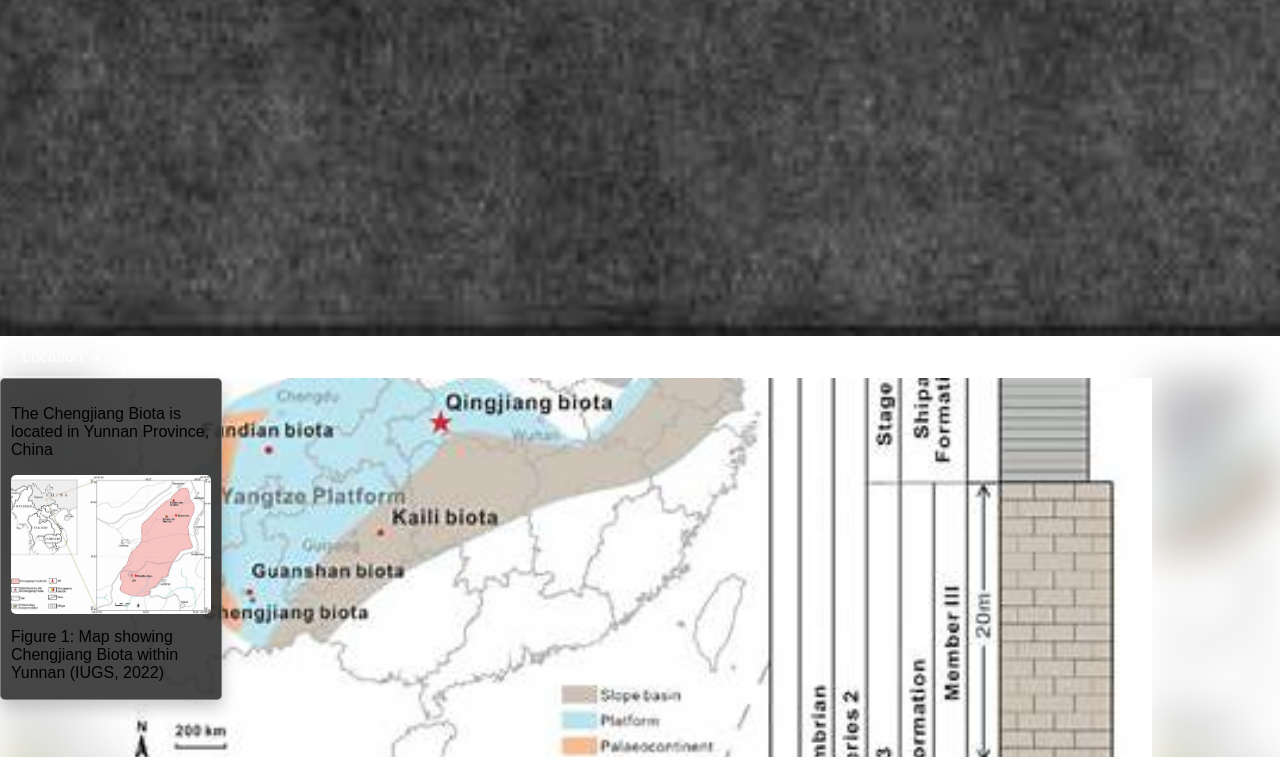
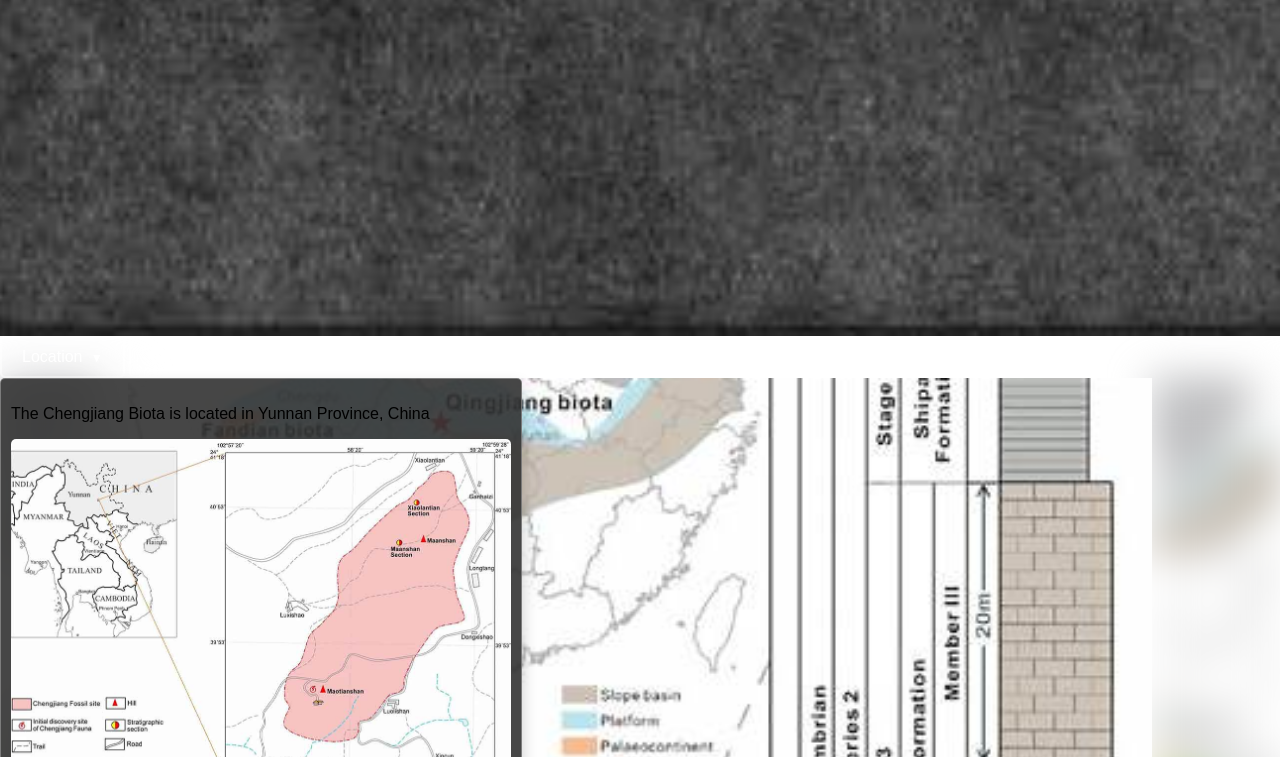
Before and after one commit to StPaulsColledge/FossilPresentation, a plain HTML site: page index.html in a window 1280 px wide. Both pictures are taken after a click on the button "Location". Shown: the part 1444-2201 px from the top of the page. Drawn offline with Linux system fonts and the light colour scheme.

Commit message:
Update style.css

```diff
--- a/style.css
+++ b/style.css
@@ -214,13 +214,13 @@ button:hover {
     display: none;
     position: absolute;
     background-color: rgba(50, 50, 50, 0.9); /* Semi-transparent grey */
-    min-width: 200px;
-    padding: 10px;
+    min-width: 500px; /* Increase the width of the dropdown */
+    padding: 10px; /* Add more padding for a larger box */
+    min-height: 200px;/* Set a minimum height */
     box-shadow: 0px 8px 16px rgba(0, 0, 0, 0.2);
     z-index: 1;
     border-radius: 5px;
     border: 1px solid rgba(255, 255, 255, 0.3); /* Subtle border */
-    max-height: 300px; /* Optional: limits height for scrolling */
     overflow-y: auto; /* Allows scrolling if content overflows */
 }
 
```
